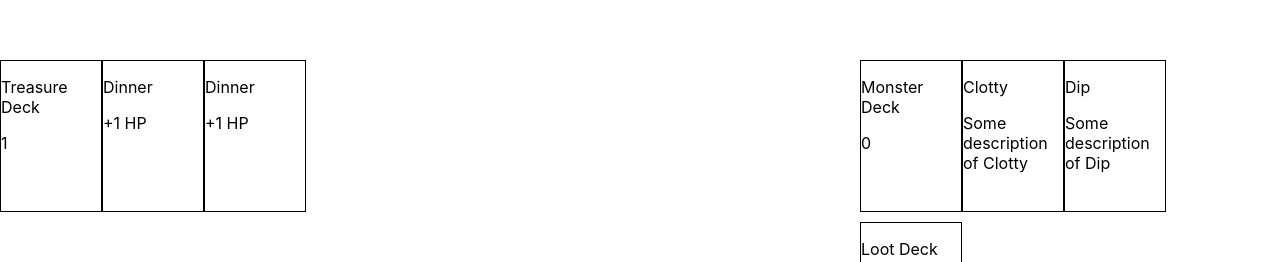
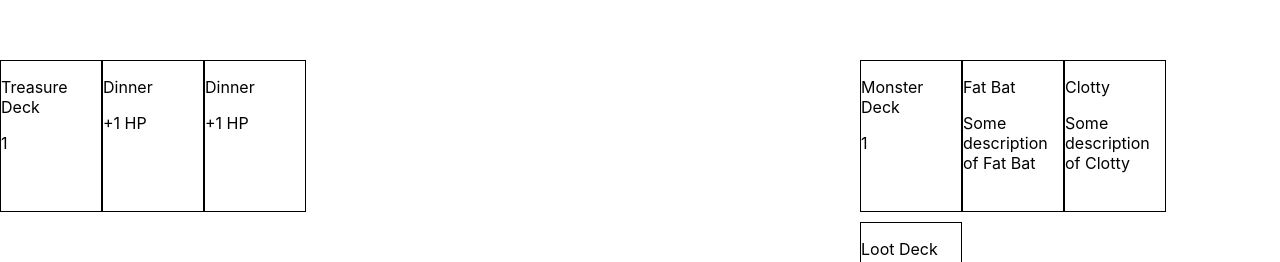
Before and after one commit to astidolph/dungeon-crawler, a React (Create React App) app: page / in a window 1280 px wide. Shown: the part 102-364 px from the top of the page. Built offline with nearby package versions, Linux system fonts and the light colour scheme.

Commit message:
Add additional monster card

```diff
--- a/src/app/monster-cards.ts
+++ b/src/app/monster-cards.ts
@@ -29,6 +29,20 @@ const monster_cards = {
                 "payload": 4,
                 "type": "player/gainCoins"
             }
+        },
+        {
+            id: 2,
+            name: "Fat Bat",
+            description: "Some description of Fat Bat",
+            effects: [],
+            type: CardType.Monster,
+            health: 3,
+            damage: 1,
+            roll: 5,
+            reward: {
+                "payload": 1,
+                "type": "player/gainTreasure"
+            }
         }
     ]
 }
```
